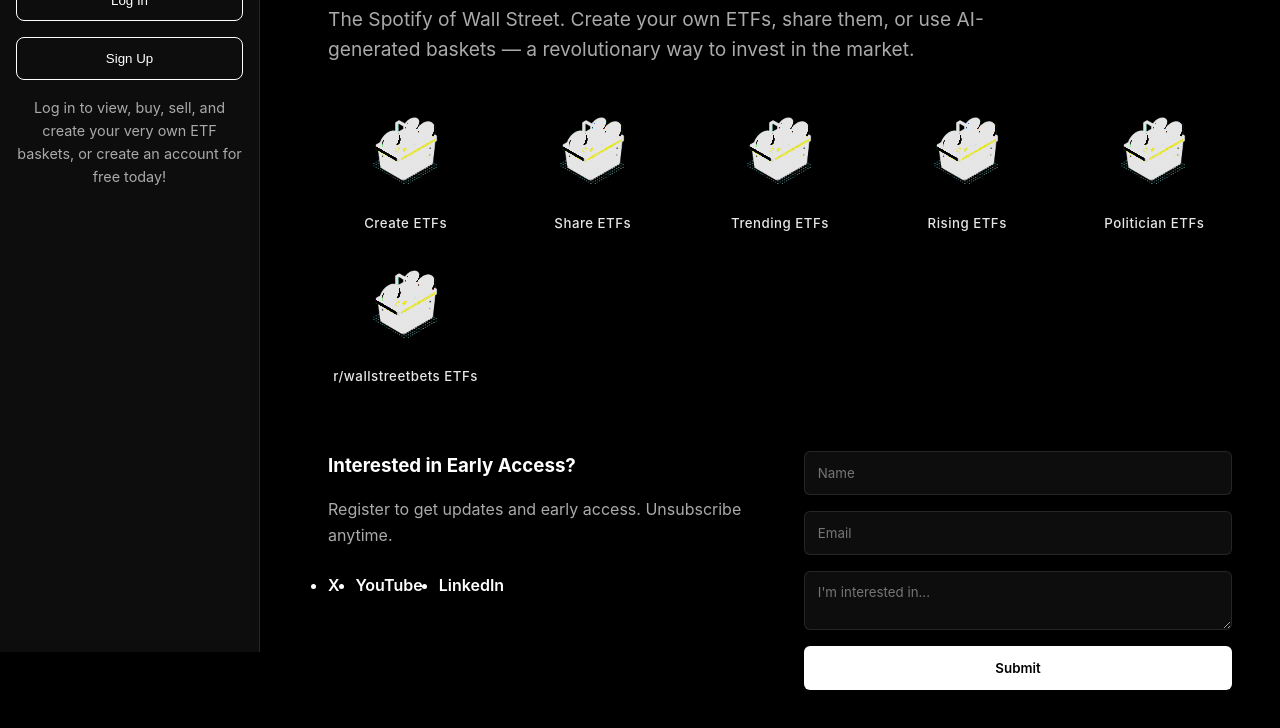
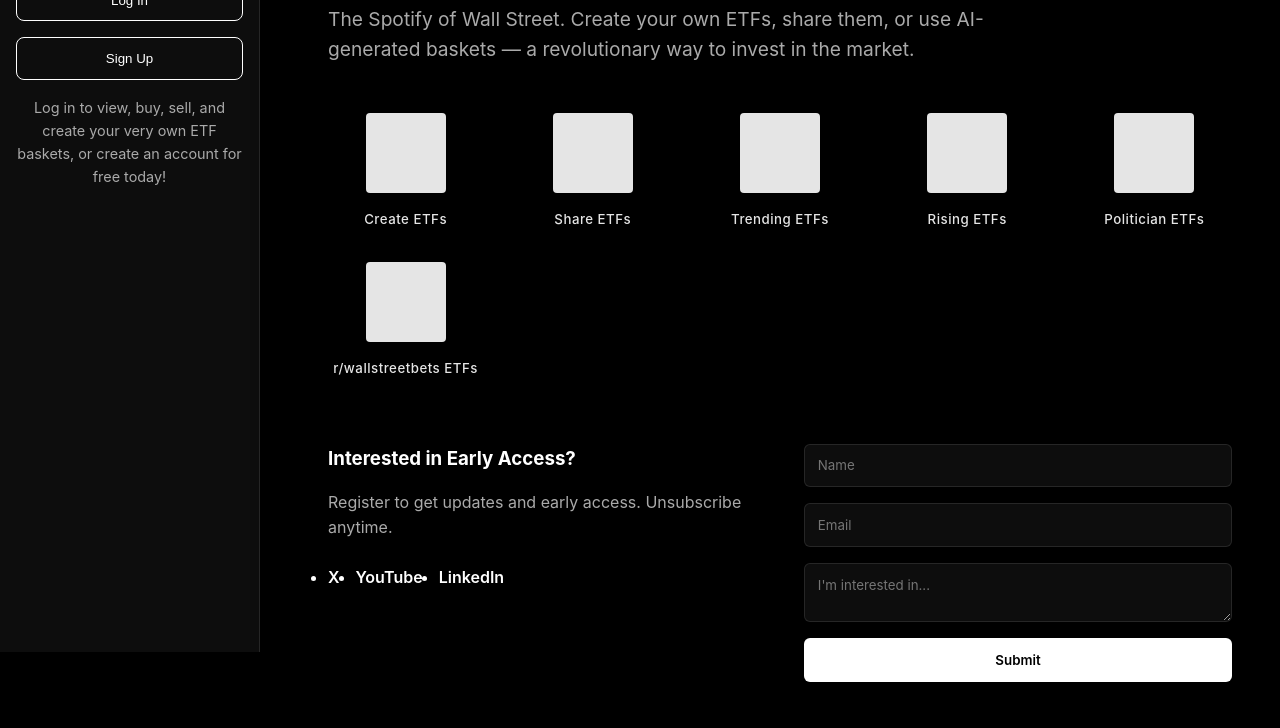
Before and after one commit to jtphill11/jtphill11.github.io, a website: page index.html in a window 1280 px wide. Shown: the part 148-876 px from the top of the page. Drawn offline with Linux system fonts and the light colour scheme.

Commit message:
ETF Animations

```diff
--- a/index.html
+++ b/index.html
@@ -105,12 +105,6 @@
       opacity: 1;
     }
 
-    .cell img {
-      width: 80px;
-      margin-bottom: 1rem;
-      filter: brightness(10);
-    }
-
     h5 {
       font-weight: 500;
       letter-spacing: 0.5px;
@@ -193,6 +187,55 @@
       to { transform: translateX(0); opacity: 1; }
     }
 
+    /* ====== Animated Square Effect ====== */
+    .square {
+      position: relative;
+      width: 80px;
+      height: 80px;
+      background: #fff;
+      margin: 0 auto 1rem;
+      transform-origin: center;
+      animation: rotateSquare 10s linear infinite;
+      cursor: pointer;
+      transition: transform 0.4s ease, box-shadow 0.4s ease;
+      border-radius: 4px;
+    }
+
+    @keyframes rotateSquare {
+      from { transform: rotate(0deg); }
+      to { transform: rotate(360deg); }
+    }
+
+    .square:hover {
+      animation-play-state: paused;
+      box-shadow: 0 0 20px rgba(255,255,255,0.6);
+    }
+
+    .square.split {
+      background: none;
+      display: grid;
+      grid-template-columns: repeat(3, 1fr);
+      grid-template-rows: repeat(3, 1fr);
+      gap: 4px;
+      animation-play-state: paused;
+    }
+
+    .square.split div {
+      background: #fff;
+      border-radius: 2px;
+      transition: transform 0.3s ease, opacity 0.3s ease;
+    }
+
+    .square.split div:hover {
+      transform: scale(1.2);
+      opacity: 0.8;
+    }
+
+    .square.clicked {
+      transform: scale(0.9);
+      box-shadow: 0 0 30px rgba(255,255,255,0.8);
+    }
+
     @media (max-width: 768px) {
       .sidebar { display: none; }
       main { margin: 0; padding: 2rem; }
@@ -213,12 +256,30 @@
     <p class="lead">The Spotify of Wall Street. Create your own ETFs, share them, or use AI-generated baskets — a revolutionary way to invest in the market.</p>
 
     <section class="grid">
-      <div class="cell"><img src="assets/etf_icon.png" alt=""><h5>Create ETFs</h5></div>
-      <div class="cell"><img src="assets/etf_icon.png" alt=""><h5>Share ETFs</h5></div>
-      <div class="cell"><img src="assets/etf_icon.png" alt=""><h5>Trending ETFs</h5></div>
-      <div class="cell"><img src="assets/etf_icon.png" alt=""><h5>Rising ETFs</h5></div>
-      <div class="cell"><img src="assets/etf_icon.png" alt=""><h5>Politician ETFs</h5></div>
-      <div class="cell"><img src="assets/etf_icon.png" alt=""><h5>r/wallstreetbets ETFs</h5></div>
+      <div class="cell">
+        <div class="square"></div>
+        <h5>Create ETFs</h5>
+      </div>
+      <div class="cell">
+        <div class="square"></div>
+        <h5>Share ETFs</h5>
+      </div>
+      <div class="cell">
+        <div class="square"></div>
+        <h5>Trending ETFs</h5>
+      </div>
+      <div class="cell">
+        <div class="square"></div>
+        <h5>Rising ETFs</h5>
+      </div>
+      <div class="cell">
+        <div class="square"></div>
+        <h5>Politician ETFs</h5>
+      </div>
+      <div class="cell">
+        <div class="square"></div>
+        <h5>r/wallstreetbets ETFs</h5>
+      </div>
     </section>
 
     <section class="contact">
@@ -283,6 +344,28 @@
         alert('There was an error submitting your message.');
       }
     });
+
+    // ===== Animated Squares =====
+    document.querySelectorAll('.square').forEach(square => {
+      // Create 9 inner divs for the split animation
+      const smallSquares = Array.from({ length: 9 }, () => document.createElement('div'));
+      smallSquares.forEach(div => square.appendChild(div));
+
+      // Hover effect
+      square.addEventListener('mouseenter', () => {
+        square.classList.add('split');
+      });
+
+      square.addEventListener('mouseleave', () => {
+        square.classList.remove('split');
+      });
+
+      // Click animation pulse
+      square.addEventListener('click', () => {
+        square.classList.add('clicked');
+        setTimeout(() => square.classList.remove('clicked'), 300);
+      });
+    });
   </script>
 </body>
 </html>
```
